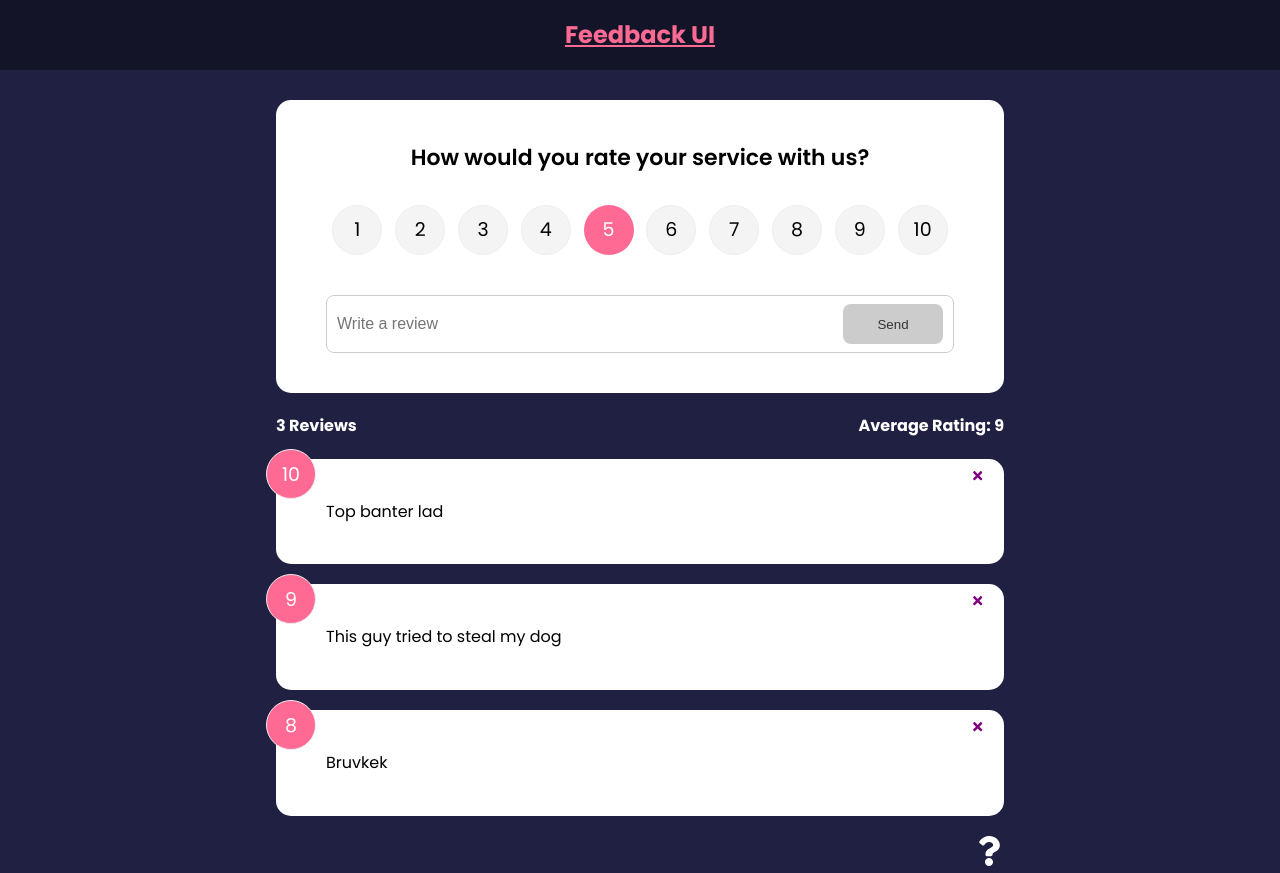
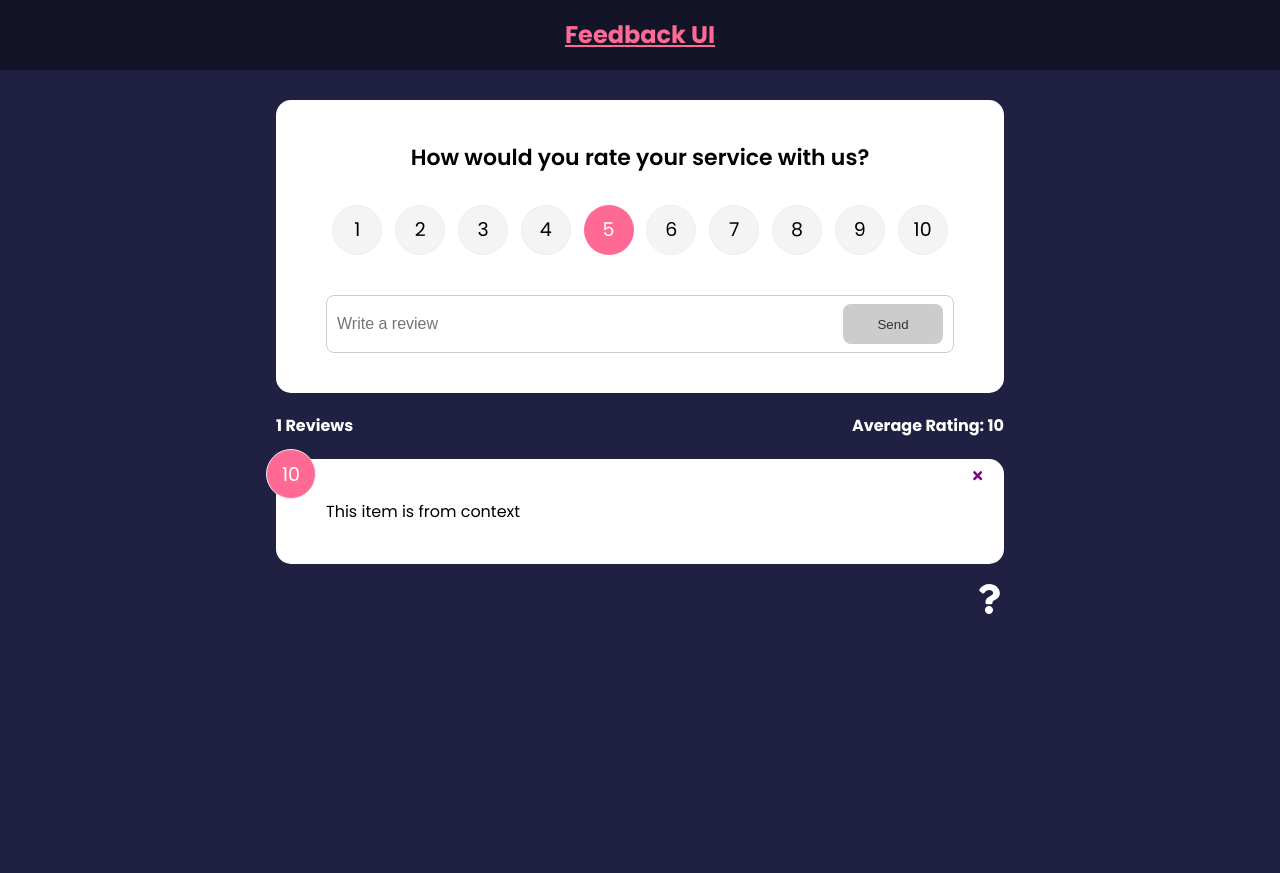
Before and after one commit to roy-hendry/feedback-app, a React (Create React App) app: page / in a window 1280 px wide. After the commit the page ends 800 px from the top, so only its background shows below. Built offline with nearby package versions, Linux system fonts and the light colour scheme.

Commit message:
Get Global State With The useContext Hook

```diff
--- a/src/App.js
+++ b/src/App.js
@@ -39,11 +39,8 @@
               element={
                 <>
                   <FeedbackForm handleAdd={addFeedback} />
-                  <FeedbackStats feedback={feedback} />
-                  <FeedbackList
-                    feedback={feedback}
-                    handleDelete={deleteFeedback}
-                  />
+                  <FeedbackStats />
+                  <FeedbackList handleDelete={deleteFeedback} />
                 </>
               }
             ></Route>
--- a/src/components/FeedbackList.jsx
+++ b/src/components/FeedbackList.jsx
@@ -1,8 +1,11 @@
 import {motion, AnimatePresence} from "framer-motion"
-import PropTypes from "prop-types"
+import {useContext} from "react"
 import FeedbackItem from "./FeedbackItem"
+import FeedbackContext from "../context/FeedbackContext"
 
-function FeedbackList({feedback, handleDelete}) {
+function FeedbackList({ handleDelete}) {
+  const {feedback} = useContext(FeedbackContext)
+
     if(!feedback || feedback.length === 0) {
         return <p>No Feedback yet </p>
     }
@@ -39,14 +42,4 @@
   // )
 }
 
-FeedbackList.propTypes = {
-  feedback: PropTypes.arrayOf(
-    PropTypes.shape({
-      id: PropTypes.string.isRequired,
-      text: PropTypes.string.isRequired,
-      rating: PropTypes.number.isRequired,
-    })
-  )
-}
-
 export default FeedbackList
--- a/src/components/FeedbackStats.jsx
+++ b/src/components/FeedbackStats.jsx
@@ -1,6 +1,8 @@
-import PropTypes from "prop-types"
+import {useContext} from "react"
+import FeedbackContext from "../context/FeedbackContext"
 
-function FeedbackStats({feedback}) {
+function FeedbackStats() {
+  const {feedback} = useContext(FeedbackContext)
 //calculate ratings average
 let average = feedback.reduce((accumulator, currentValue) => {
 return accumulator + currentValue.rating
@@ -21,10 +23,4 @@
   )
 }
 
-//Stating the type requirement for the FeedbackStats
-//Stating that the data is required, you need to have a value here
-FeedbackStats.propTypes = {
-    feedback: PropTypes.array.isRequired,
-}
-
 export default FeedbackStats
```
